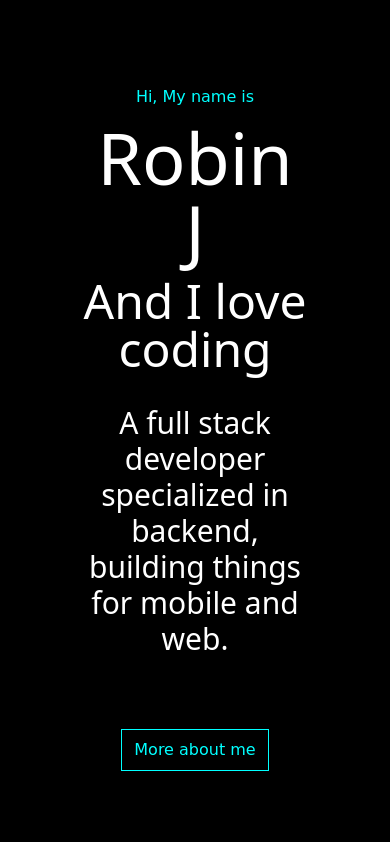
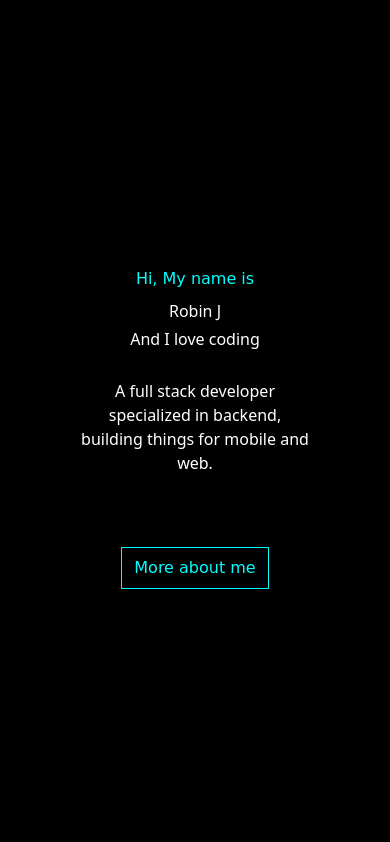
Before and after one commit to robin-jr/portfolio, a Next.js app: page / in a window 390 px wide. Shown: the top 842 px of the page. Built offline with nearby package versions, Linux system fonts and the light colour scheme.

Commit message:
intro section made mobile responsive

```diff
--- a/styles/Intro.module.scss
+++ b/styles/Intro.module.scss
@@ -1,5 +1,5 @@
+$medium: 900px;
 .intro {
-  // margin-top:7rem;
   :global .one {
     margin-top: 0.75rem;
     margin-bottom: 0.75rem;
@@ -7,23 +7,29 @@
     color: #0ff;
   }
   :global .two {
+    @media (min-width: $medium) {
+      font-size: 4.5rem;
+    }
     margin-top: 0.75rem;
     margin-bottom: 0.75rem;
-    font-size: 4.5rem;
     line-height: 1;
     font-weight: 500;
   }
   :global .three {
+    @media (min-width: $medium) {
+      font-size: 3rem;
+    }
     margin-top: 0.75rem;
     margin-bottom: 0.75rem;
-    font-size: 3rem;
     line-height: 1;
   }
   :global .four {
+    @media (min-width: $medium) {
+      font-size: 1.875rem;
+      line-height: 2.25rem;
+    }
     margin-top: 2rem;
     margin-bottom: 2rem;
-    font-size: 1.875rem;
-    line-height: 2.25rem;
     font-weight: 300;
   }
 }
```
